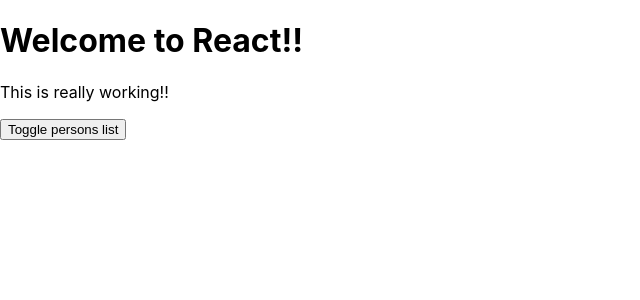
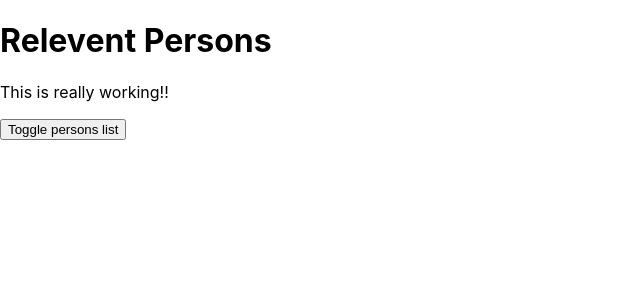
Before and after one commit to ankitkeshari719/React-Project, a React app: page / in a window 1280 px wide. Shown: the top 300 px of the page, without its empty margins (0-640 px from the left). Built offline with nearby package versions, Linux system fonts and the light colour scheme.

Commit message:
Lifecycle Start

```diff
--- a/src/components/Cockpit/Cockpit.js
+++ b/src/components/Cockpit/Cockpit.js
@@ -23,7 +23,7 @@
 
     return (
         <div className={cockpitClasses.Cockpit}>
-            <h1 className={classes.join(' ')}>Welcome to React!!</h1>
+            <h1 className={classes.join(' ')}>{props.title}</h1>
             <p className={props.persons.length <= 2 ? cockpitClasses.red : cockpitClasses.bold}>This is really working!!</p>
             <button className={btnClass} onClick={props.togglePersons}>Toggle persons list</button>
         </div>
--- a/src/containers/App.js
+++ b/src/containers/App.js
@@ -66,6 +66,7 @@
     return (
       <div className={appStyle.App}>
         <CockPit
+          title={this.props.title}
           persons={this.state.persons}
           showPersonsList={this.state.showPersonsList}
           togglePersons={this.togglePersonsHandler}
--- a/src/index.js
+++ b/src/index.js
@@ -4,7 +4,7 @@
 import App from './containers/App';
 import * as serviceWorker from './serviceWorker';
 
-ReactDOM.render(<App />, document.getElementById('root'));
+ReactDOM.render(<App title="Relevent Persons"/>, document.getElementById('root'));
 
 // If you want your app to work offline and load faster, you can change
 // unregister() to register() below. Note this comes with some pitfalls.
```
